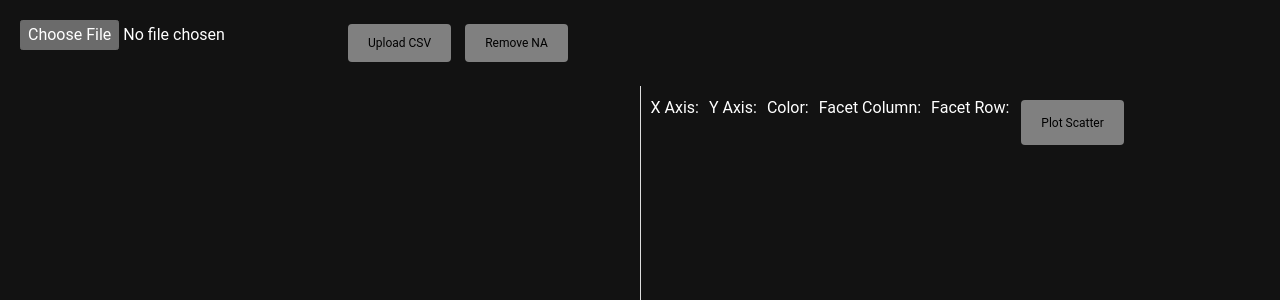
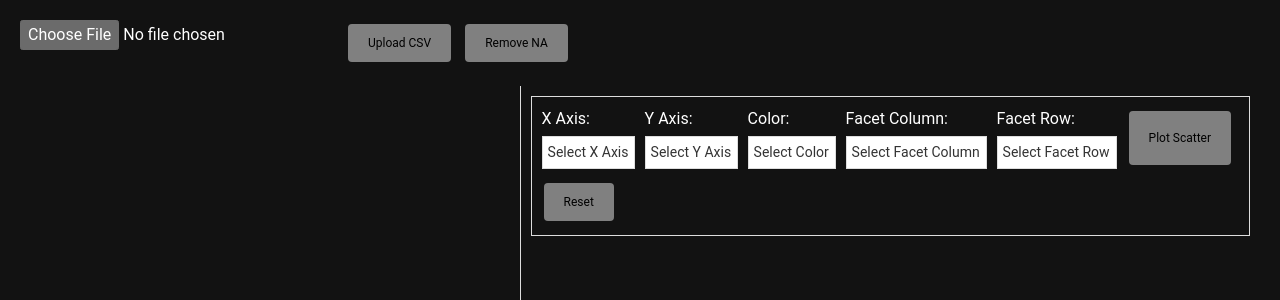
Before and after one commit to ks6pita/plot-ex, a Vue app in the folder frontend/: page / in a window 1280 px wide. Shown: the top 300 px of the page. Built offline with nearby package versions, Linux system fonts and the light colour scheme.

Commit message:
plot app2

```diff
--- a/frontend/src/App.vue
+++ b/frontend/src/App.vue
@@ -1,6 +1,6 @@
 <script setup lang="ts">
 import axios from "axios";
-import { ref, reactive } from "vue";
+import { ref, reactive, computed } from "vue";
 import Plotly from "plotly.js-dist-min";
 
 // APIエンドポイントの設定
@@ -19,6 +19,16 @@ const tableState = reactive({
 
 // エラーメッセージの管理
 const error = ref<string | null>(null);
+
+// describeテーブルのカラム名の翻訳
+const translateHeaders = (headers: string[]) => {
+  return headers.map(header => {
+    if (header === 'count') return 'Rows';
+    if (header === 'MissingValues') return 'MissVal';
+    if (header === 'DataType') return 'Type';
+    return header;
+  });
+};
 
 // グラフの描画設定
 const plotSettings = reactive({
@@ -86,12 +96,21 @@ const handlePlot = async () => {
   }
 };
 
+// 散布図の設定をリセットする関数
+const resetPlotSettings = () => {
+  plotSettings.x = '';
+  plotSettings.y = '';
+  plotSettings.color = '';
+  plotSettings.facet_col = '';
+  plotSettings.facet_row = '';
+};
+
 // テーブルの状態を更新する関数
 const updateTableState = (data: any) => {
   if (data && data.headers && Array.isArray(data.data) && data.headers_described && Array.isArray(data.data_described)) {
     tableState.headers = ['index', ...data.headers]; // インデックス列を追加したヘッダーを設定
     tableState.data = data.data.map((row, index) => ({ index, ...row })); // 各行にインデックスを追加
-    tableState.headersDescribed = data.headers_described; // describedテーブルのヘッダーを設定
+    tableState.headersDescribed = translateHeaders(data.headers_described); // describedテーブルのヘッダーを設定
     tableState.dataDescribed = data.data_described; // describedテーブルのデータを設定
   } else {
     error.value = "Unexpected response structure"; // エラーメッセージを設定
@@ -102,6 +121,20 @@ const updateTableState = (data: any) => {
   console.log("Described Table Headers:", tableState.headersDescribed);
   console.log("Described Table Data:", tableState.dataDescribed);
 };
+
+// 数値型以外のカラムを取得する関数
+const getNonNumericColumns = computed(() => {
+  return tableState.headers.filter(header => {
+    const columnData = tableState.data.map(row => row[header]);
+    return columnData.every(value => isNaN(value) || value === null);
+  });
+});
+
+// 選択されたパラメータに応じてドロップダウンの背景色を変更する関数
+const dropdownStyle = (selected: string) => {
+  return selected ? { backgroundColor: 'lightblue' } : {};
+};
+
 </script>
 
 <template>
@@ -131,7 +164,9 @@ const updateTableState = (data: any) => {
           <table>
             <thead>
               <tr>
-                <th v-for="header in tableState.headers" :key="header">{{ header }}</th>
+                <th v-for="header in tableState.headers" :key="header">
+                  <div class="header-cell">{{ header }}</div>
+                </th>
               </tr>
             </thead>
             <tbody>
@@ -149,7 +184,9 @@ const updateTableState = (data: any) => {
           <table>
             <thead>
               <tr>
-                <th v-for="header in tableState.headersDescribed" :key="header">{{ header }}</th>
+                <th v-for="header in tableState.headersDescribed" :key="header">
+                  <div class="header-cell">{{ header }}</div>
+                </th>
               </tr>
             </thead>
             <tbody>
@@ -168,35 +205,41 @@ const updateTableState = (data: any) => {
         <div class="plot-settings">
           <label>
             X Axis:
-            <select v-model="plotSettings.x">
+            <select v-model="plotSettings.x" :style="dropdownStyle(plotSettings.x)">
+              <option value="">Select X Axis</option>
               <option v-for="header in tableState.headers" :key="header" :value="header">{{ header }}</option>
             </select>
           </label>
           <label>
             Y Axis:
-            <select v-model="plotSettings.y">
+            <select v-model="plotSettings.y" :style="dropdownStyle(plotSettings.y)">
+              <option value="">Select Y Axis</option>
               <option v-for="header in tableState.headers" :key="header" :value="header">{{ header }}</option>
             </select>
           </label>
           <label>
             Color:
-            <select v-model="plotSettings.color">
+            <select v-model="plotSettings.color" :style="dropdownStyle(plotSettings.color)">
+              <option value="">Select Color</option>
               <option v-for="header in tableState.headers" :key="header" :value="header">{{ header }}</option>
             </select>
           </label>
           <label>
             Facet Column:
-            <select v-model="plotSettings.facet_col">
-              <option v-for="header in tableState.headers" :key="header" :value="header">{{ header }}</option>
+            <select v-model="plotSettings.facet_col" :style="dropdownStyle(plotSettings.facet_col)">
+              <option value="">Select Facet Column</option>
+              <option v-for="header in getNonNumericColumns" :key="header" :value="header">{{ header }}</option>
             </select>
           </label>
           <label>
             Facet Row:
-            <select v-model="plotSettings.facet_row">
-              <option v-for="header in tableState.headers" :key="header" :value="header">{{ header }}</option>
+            <select v-model="plotSettings.facet_row" :style="dropdownStyle(plotSettings.facet_row)">
+              <option value="">Select Facet Row</option>
+              <option v-for="header in getNonNumericColumns" :key="header" :value="header">{{ header }}</option>
             </select>
           </label>
           <button type="button" @click="handlePlot">Plot Scatter</button>
+          <button type="button" @click="resetPlotSettings">Reset</button>
         </div>
 
         <!-- プロットエリア -->
@@ -281,12 +324,20 @@ tr:nth-child(even) {
   background-color: #f9f9f9;
 }
 
+/* ヘッダーセルのスタイル */
+.header-cell {
+  white-space: pre-wrap; /* 折り返しを有効にしてセル内で折り返し */
+  word-wrap: break-word; /* 長い単語を折り返し */
+}
+
 /* プロット設定のスタイル */
 .plot-settings {
   margin-bottom: 20px;
   display: flex;
   flex-wrap: wrap;
   gap: 10px;
+  padding: 10px;
+  border: 1px solid #ddd;
 }
 .plot-settings label {
   display: flex;
@@ -294,6 +345,11 @@ tr:nth-child(even) {
 }
 .plot-settings select {
   margin-top: 5px;
+  padding: 5px;
+  font-size: 14px;
+  border: 1px solid #ddd; /* ボックスの枠を追加 */
+  background-color: #ffffff; /* デフォルトの背景色に戻す */
+  color: #333;
 }
 
 /* Split viewのスタイル */
@@ -302,21 +358,22 @@ tr:nth-child(even) {
   height: calc(100vh - 100px); /* コントロールエリアの高さを引いた高さを設定 */
 }
 
-.left-view, .right-view {
-  flex: 1;
+.left-view {
+  flex: 4;
   overflow: auto;
   padding: 10px;
+  border-right: 1px solid #ddd;
   box-sizing: border-box;
 }
 
-.left-view {
-  border-right: 1px solid #ddd;
-}
-
 .right-view {
+  flex: 6;
+  overflow: auto;
+  padding: 10px;
   display: flex;
   flex-direction: column;
   justify-content: flex-start;
+  box-sizing: border-box;
 }
 
 /* プロットエリアのスタイル */
```
Also changed, not shown: 1 other file (tests, documents, lock files or other folders).
